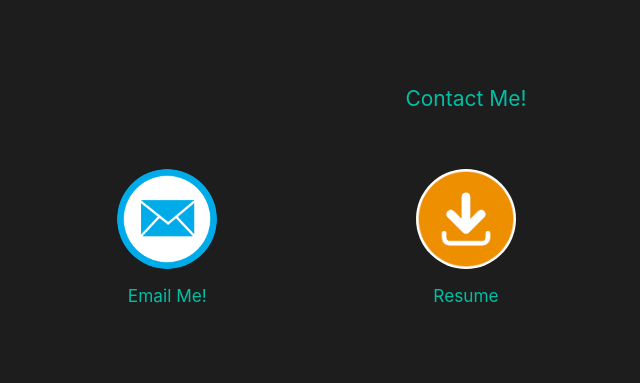
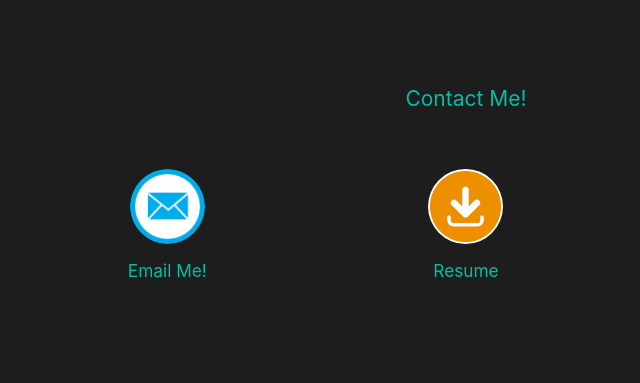
Before and after one commit to MayankJ99/Portfolio2.0, a Django app: template personal/templates/index.html in a window 1280 px wide. Shown: the part 1127-1510 px from the top of the page, without its empty margins (174-814 px from the left). After the commit the page ends 1405 px from the top, so only its background shows below. Run offline with Django 3.2, Linux system fonts and the light colour scheme; the template is opened without the code that fills it, so the values that code supplies are empty; some libraries are stand-ins or nearby versions.

```diff
--- a/personal/templates/index.html
+++ b/personal/templates/index.html
@@ -292,7 +292,7 @@
                 <div id="linkedin" class="col l4 m6 s12 center-align">
 
                     <a href="{{ profile.linkedin }}" target="_blank"><img src="{% static 'linkedin.png' %}"
-                                                                          style="height: 100px; width: 100px;"
+                                                                          style="height: 75px; width: 75px;"
                                                                           class="circle responsive-img" alt="404"
                                                                           loading="lazy">
                     </a>
@@ -306,7 +306,7 @@
             {% if profile.github %}
                 <div id="github" class="col l4 m6 s12 center-align">
                     <a href="{{ profile.github }}" target="_blank"> <img src="{% static 'github-mark.png' %}"
-                                                                         style="height: 100px; width: 100px;"
+                                                                         style="height: 75px; width: 75px;"
                                                                          class="circle responsive-img" alt="404"
                                                                          loading="lazy">
                         <br> </a>
@@ -320,7 +320,7 @@
             {% if profile.instagram %}
                 <div id="insta" class="col l4 m6 s12 center-align">
                     <a href="{{ profile.instagram }}" target="_blank"> <img src="{% static 'insta.png' %}"
-                                                                            style="height: 100px; width: 100px;"
+                                                                            style="height: 75px; width: 75px;"
                                                                             class="circle responsive-img" alt="404"
                                                                             loading="lazy">
                     </a>
@@ -334,7 +334,7 @@
 
             <div id="email" class="col l4 m6 s12 center-align">
                 <a href="mailto:{{ profile.user.email }}"> <img src="{% static 'email.png' %}"
-                                                                style="height: 100px; width: 100px;"
+                                                                style="height: 75px; width: 75px;"
                                                                 class="circle responsive-img" alt="404" loading="lazy">
                 </a>
                 <br>
@@ -346,7 +346,7 @@
 
             <div id="resume" class="col l4 m6 s12 center-align">
                 <a href="{% static 'Mayank_Jha (1).pdf' %}" target="_blank"> <img src="{% static 'resume.png' %}"
-                                                                                  style="height: 100px; width: 100px;"
+                                                                                  style="height: 75px; width: 75px;"
                                                                                   class="circle responsive-img"
                                                                                   alt="404" loading="lazy"> </a>
                 <br>
```
